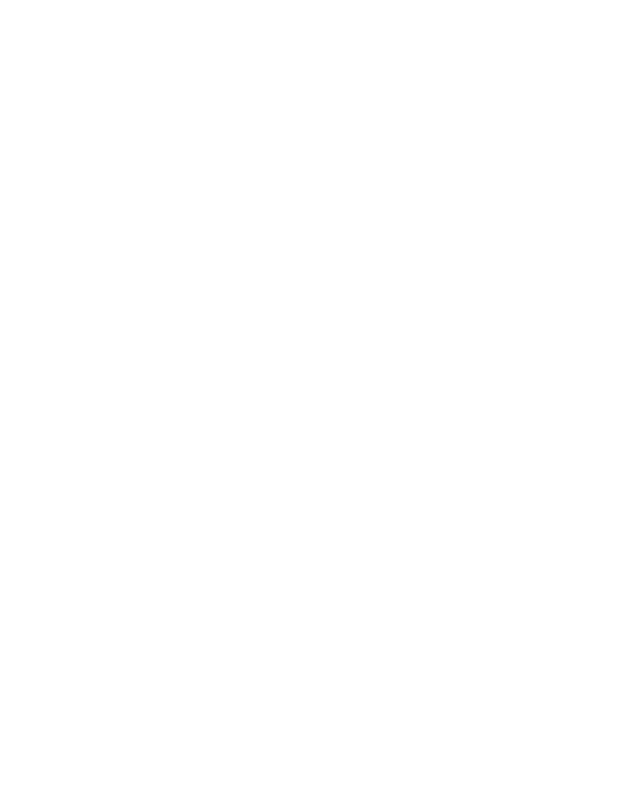
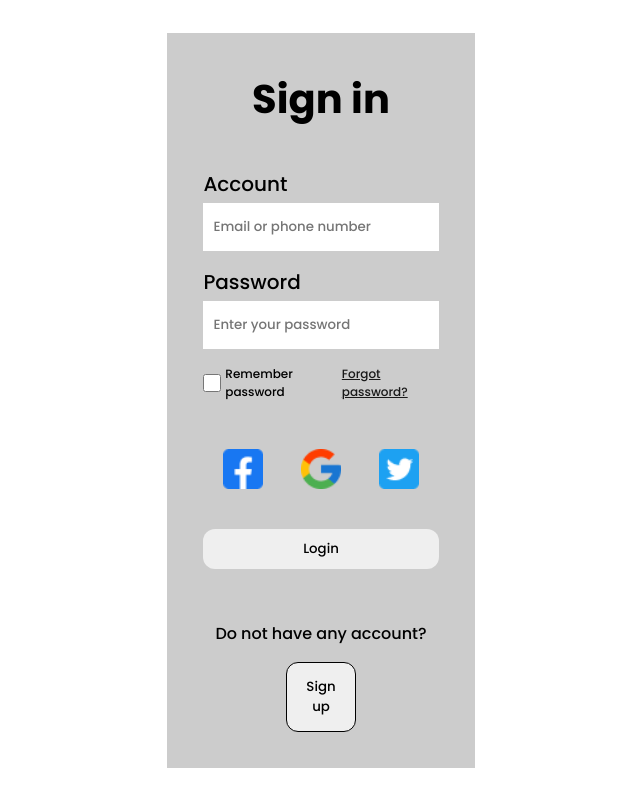
Before and after one commit to Hoang21002/WebBooking, a plain HTML site: page sign-in.html in a window 1280 px wide. Shown: the whole page, without its empty margins (319-959 px from the left). Drawn offline with nearby package versions, Linux system fonts and the light colour scheme.

Commit message:
xong trang login

```diff
--- a/assets/sass/app.scss
+++ b/assets/sass/app.scss
@@ -50,7 +50,9 @@
 .text-center {
     text-align: center;
 }
-
+.text-underline{
+    text-decoration: underline;
+}
 
 
 header {
@@ -674,3 +676,71 @@ footer {
 
     }
 }
+
+.sign-in {
+    display: flex;
+    flex-direction: column;
+    align-items: center;
+    justify-content: center;
+    height: 100vh;
+    .from-sign-in {
+        display: flex;
+
+        flex-direction: column;
+        background-color: #ccc;
+        padding: 36px;
+        width: 24%;
+        .text-heading-login{
+            margin-bottom: 40px;
+        }
+        .input-sign-in {
+            padding: 14px 10px;
+            margin-bottom: 16px;
+            margin-top: 4px;
+        }
+
+        .box-get-pass {
+            display: flex;
+            justify-content: space-between;
+
+            .box-remempass {
+                display: flex;
+                gap: 4px;
+                .input-check-box-remem{
+                    width: 2rem;
+                }
+            }
+        }
+
+        .box-icon-sign-in {
+            margin-top: 48px;
+            display: flex;
+            justify-content: space-around;
+
+
+            img {
+                width: 4rem;
+            }
+
+            // text-align: center;
+        }
+
+        .bnt-login-sign-in {
+            width: 100%;
+            margin-top: 40px;
+            margin-bottom: 52px;
+            padding: 10px;
+            border-radius: 12px;
+        }
+
+        .btn-sign-up-sign-in {
+            margin-top: 16px;
+            margin-left: auto;
+            margin-right: auto;
+            padding: 14px 10px;
+            border: 1px solid #000000;
+            border-radius: 12px;
+            width: 30%;
+        }
+    }
+}
--- a/sign-in.html
+++ b/sign-in.html
@@ -0,0 +1,63 @@
+<!DOCTYPE html>
+<html lang="en">
+
+<head>
+    <meta charset="UTF-8">
+    <meta http-equiv="X-UA-Compatible" content="IE=edge">
+
+    <meta name="viewport" content="width=device-width, initial-scale=1.0">
+    <!-- Link Fontawesome -->
+    <link rel="stylesheet" href="/assets/font/fontawesome-free-6.4.0-web/fontawesome-free-6.4.0-web/css/all.min.css">
+
+    <!-- Link Font Text -->
+    <link rel="preconnect" href="https://fonts.googleapis.com">
+    <link rel="preconnect" href="https://fonts.gstatic.com" crossorigin>
+    <link href="https://fonts.googleapis.com/css2?family=Poppins:wght@500;600;700;800&display=swap" rel="stylesheet">
+
+    <!-- Link Slick Slider -->
+
+    <script type="text/javascript" src="https://code.jquery.com/jquery-1.11.0.min.js"></script>
+    <script type="text/javascript" src="https://code.jquery.com/jquery-migrate-1.2.1.min.js"></script>
+    <script type="text/javascript" src="https://cdn.jsdelivr.net/npm/slick-carousel@1.8.1/slick/slick.min.js"></script>
+    <link rel="stylesheet" type="text/css" href="https://cdn.jsdelivr.net/npm/slick-carousel@1.8.1/slick/slick.css" />
+
+    <!-- Link Css -->
+    <link rel="stylesheet" href="/assets/css/app.css">
+
+    <!-- Link JS -->
+    <script src="/assets/script.js" defer></script>
+
+    <!-- Link Custom FromBooking -->
+    <link rel="stylesheet" href="https://cdn.jsdelivr.net/npm/flatpickr/dist/flatpickr.min.css">
+    <script src="https://cdn.jsdelivr.net/npm/flatpickr"></script>
+
+
+
+    <title>Document</title>
+</head>
+<div class="sign-in">
+    <div class="from-sign-in">
+        <h1 class="text-heading-login text-center text-heading2">Sign in</h1>
+        <h3 class="text-common-sub">Account</h3>
+        <input class="input-sign-in" type="text" placeholder="Email or phone number">
+        <h3 class="text-common-sub">Password</h3>
+        <input class="input-sign-in" type="text" placeholder="Enter your password">
+        <div class="box-get-pass">
+
+            <div class="box-remempass">
+                <input class="input-check-box-remem" type="checkbox" id="checkbox-remem">
+                <label class="text-caption" for="checkbox-remem">Remember password</h3>
+            </div>
+
+            <a href="" class="text-caption text-underline">Forgot password?</a href="">
+        </div>
+        <div class="box-icon-sign-in">
+            <img src="/assets/icon/Facebook.png" alt="">
+            <img src="/assets/icon/Google.png" alt="">
+            <img src="/assets/icon/Twitter.png" alt="">
+        </div>
+        <button class="bnt-login-sign-in">Login</button>
+        <h3 class="text-center text-common-lab">Do not have any account?</h3>
+        <button class="btn-sign-up-sign-in">Sign up</button>
+    </div>
+</div>
```
Also changed, not shown: about.html (+2 -2 lines), airplane.html (+2 -2 lines), booking.html (+2 -2 lines), contact.html (+2 -2 lines), assets/css/app.css, 1 other file.
